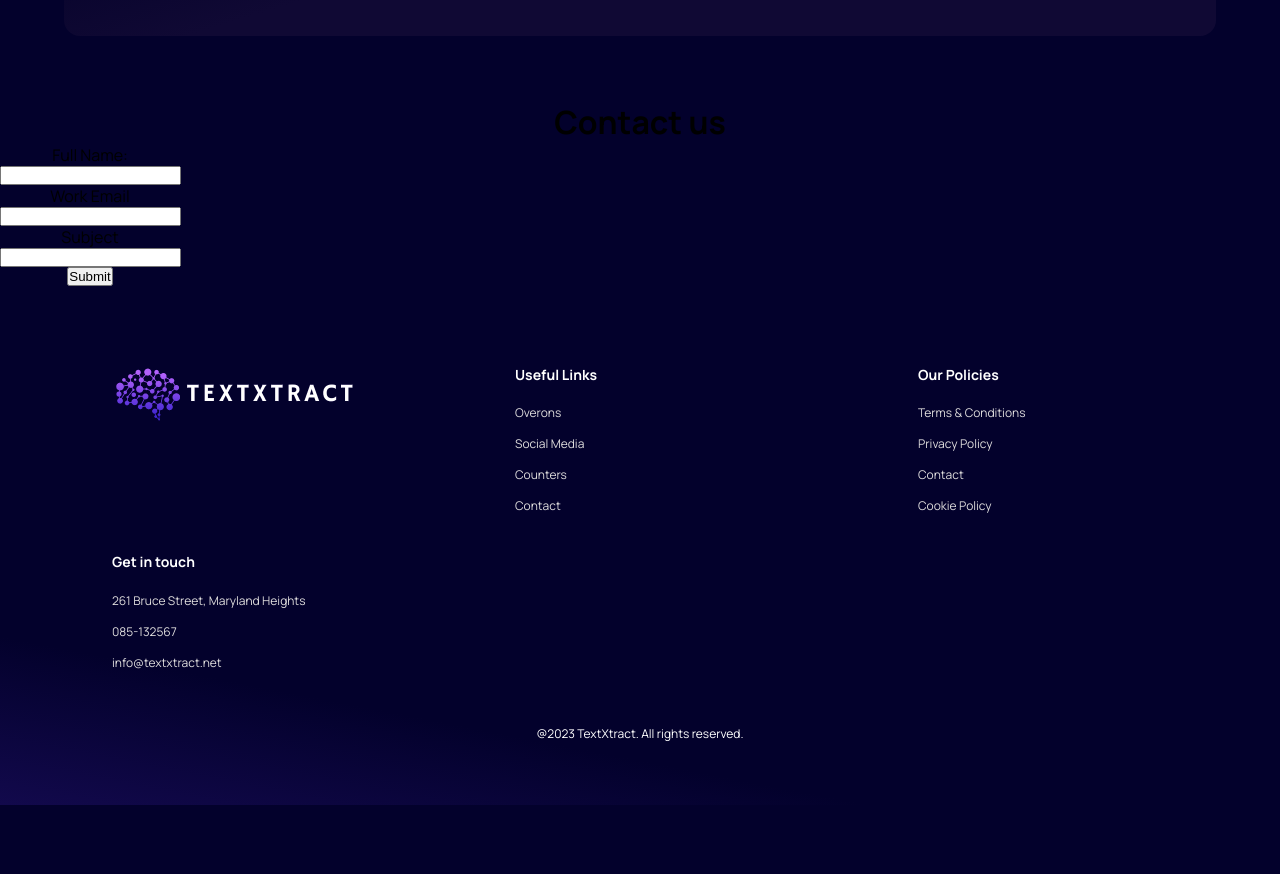
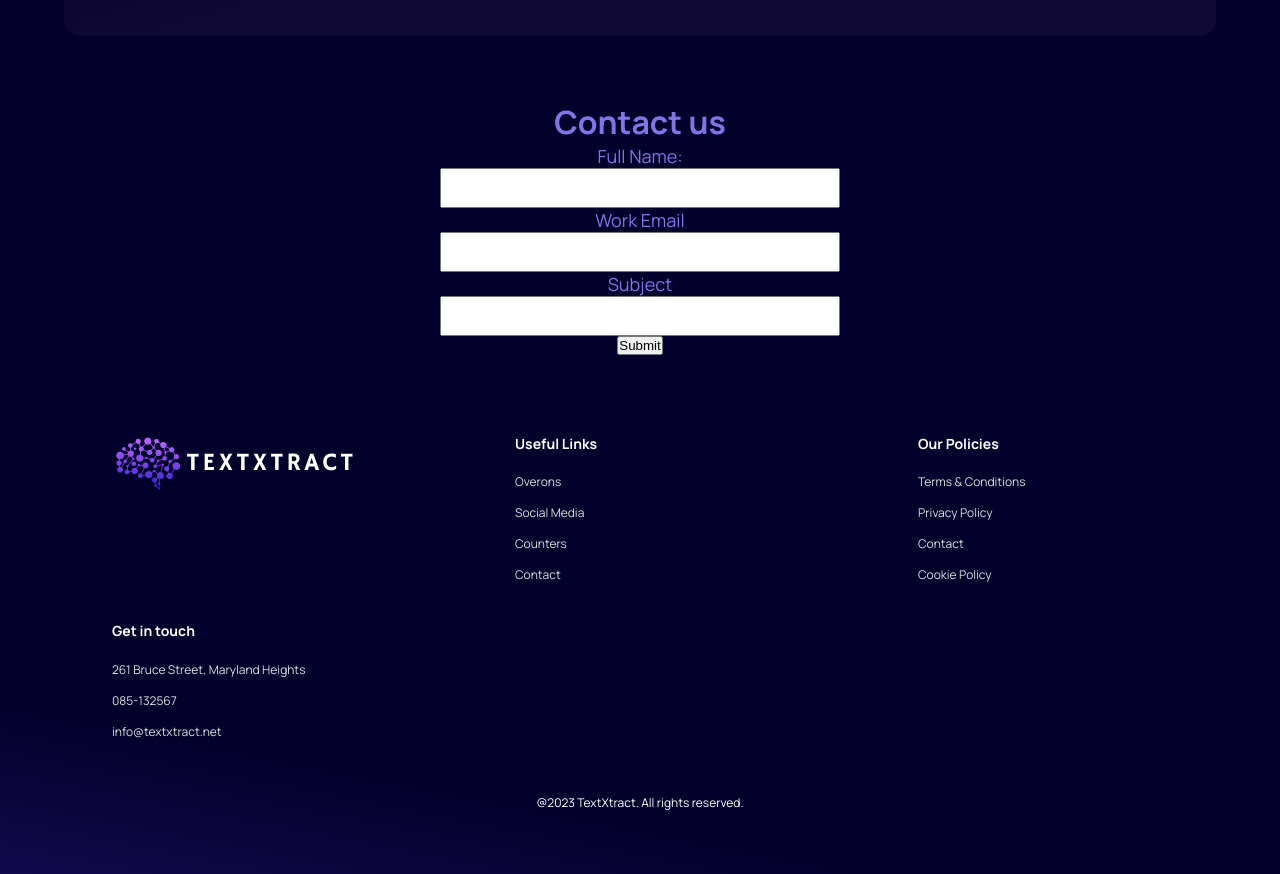
Before and after one commit to stormrageqb/GPT-based-text-summarization, a React (Vite) app: page / in a window 1280 px wide. Shown: the part 3768-4642 px from the top of the page. Before the commit the page ends 4573 px from the top, so only its background shows below. Built offline with nearby package versions, Linux system fonts and the light colour scheme.

Commit message:
finished adding all the elements for the contact section, only the styling left

```diff
--- a/src/components/navbar/Navbar.jsx
+++ b/src/components/navbar/Navbar.jsx
@@ -35,7 +35,7 @@ const Navbar = () => {
         </Link>
         <Link
           activeClass="active"
-          to="xtract-about"
+          to="contact"
           spy={true}
           smooth={true}
           offset={-70}
@@ -78,7 +78,7 @@ const Navbar = () => {
           duration={100}
         >
           <p>
-            <a href="#blog"></a>Demo
+            <a href="#demo"></a>Demo
           </p>
         </Link>
       </>
--- a/src/containers/contact/Contact.jsx
+++ b/src/containers/contact/Contact.jsx
@@ -2,18 +2,18 @@ import React from "react";
 import "./contact.css";
 const Contact = () => {
   return (
-    <div>
+    <div id="contact">
       <div className="gpt3__contact-text">
-        <h1 className="heading">Contact us</h1>
+        <h1 className="contact-headline">Contact us</h1>
 
         <form className="contact-form">
           <label>Full Name:</label>
-          <input type="text"></input>
+          <input className="contactInput" type="text"></input>
           <label>Work Email</label>
-          <input type="email"></input>
+          <input className="contactInput" type="email"></input>
           <label>Subject</label>
-          <input type="text"></input>
-          <input type="submit"></input>
+          <input className="contactInput" type="text"></input>
+          <input className="submitInput" type="submit"></input>
         </form>
       </div>
     </div>
--- a/src/containers/contact/contact.css
+++ b/src/containers/contact/contact.css
@@ -1,21 +1,20 @@
-.gpt3__contact-text {
-  font-family: var(--font-family);
-}
-.heading {
-  color: linear-gradient(
-    132deg,
-    rgba(102, 73, 240, 1) 0%,
-    rgba(247, 152, 181, 1) 100%
-  ) !important;
+.contact-headline {
+  color: var(--color-subtext);
   font-family: var(--font-family);
   text-align: center;
 }
+
 .contact-form {
   display: flex;
   flex-direction: column;
   align-items: center;
-  width: 180px;
 }
-.form-container {
-  text-align: center;
+label {
+  font-family: var(--font-family);
+  color: var(--color-subtext);
+  font-size: 18px;
 }
+.contactInput {
+  width: 400px;
+  height: 40px;
+}
--- a/src/containers/header/Header.jsx
+++ b/src/containers/header/Header.jsx
@@ -6,7 +6,7 @@ const Header = () => (
   <div className="gpt3__header section__padding" id="home">
     <div className="gpt3__header-content">
       <h1 className="gradient__text">
-        TextXtract <br></br> An AI-Powered Text Summarization
+        TextXtract <br /> An AI-Powered Text Summarization
       </h1>
       <p>
         Get concise and accurate summaries of long articles, research papers,
```
